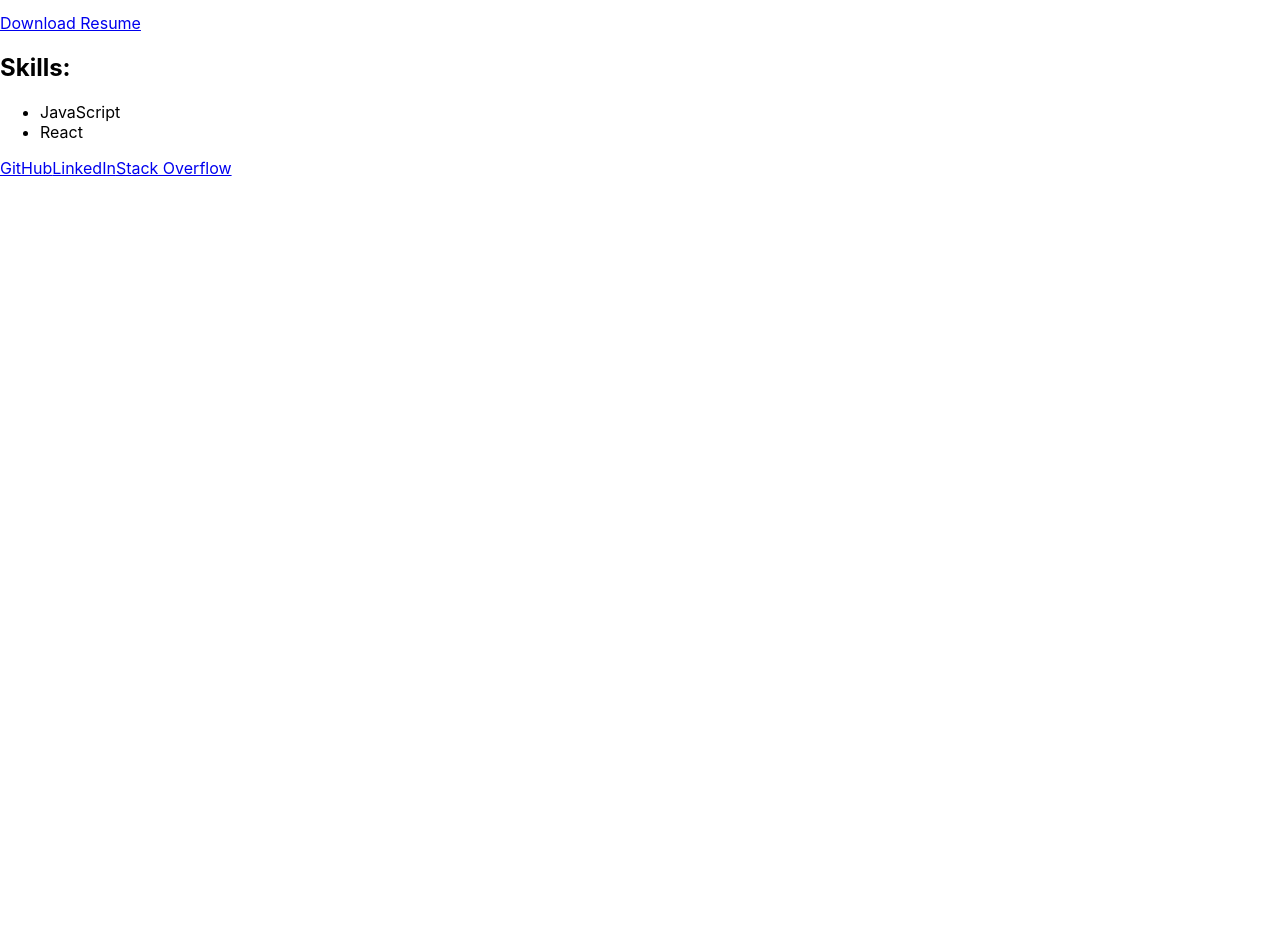
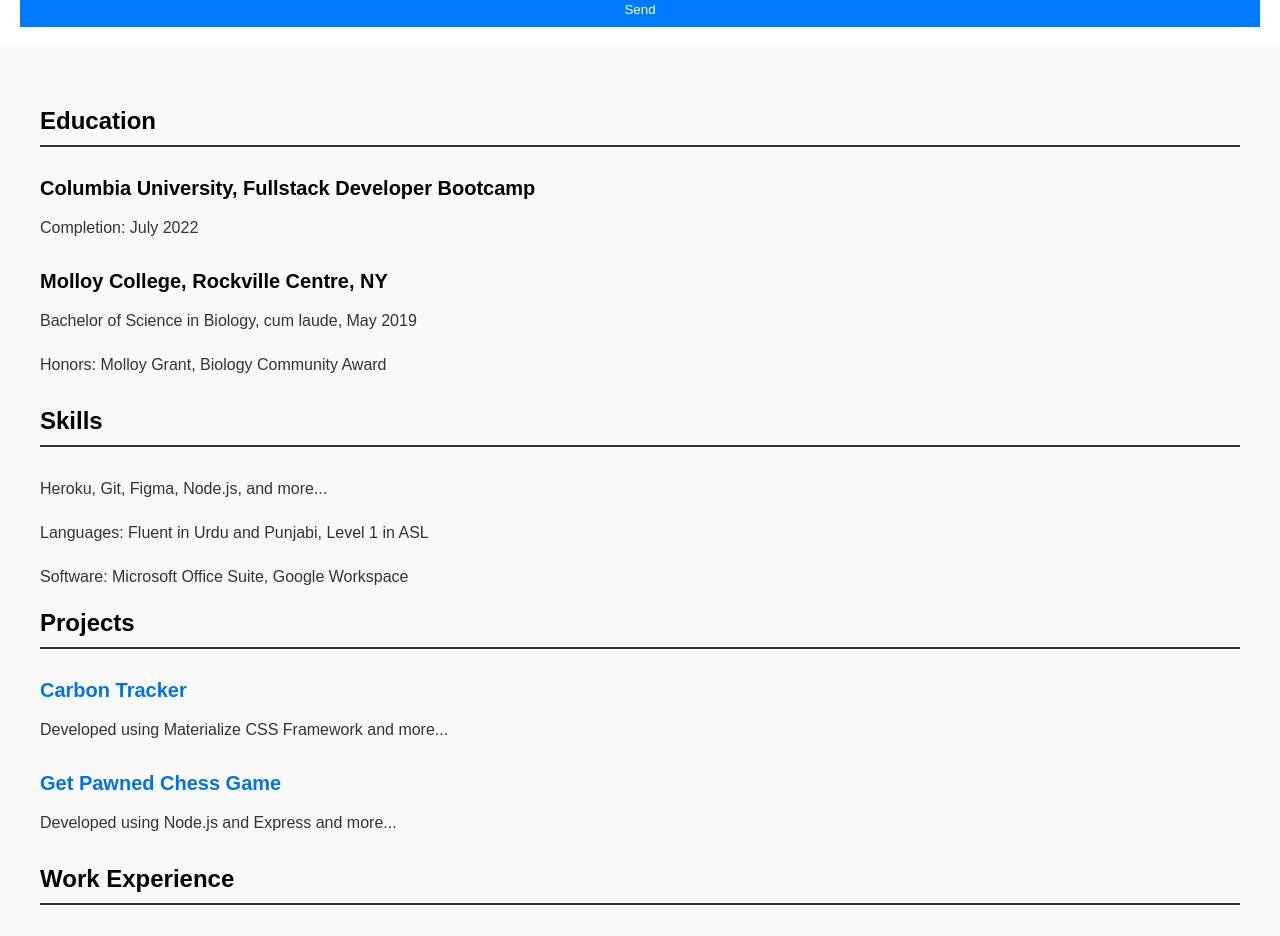
Before and after one commit to SDMNNY/saad-portfolio-2023, a React (Create React App) app: page / in a window 1280 px wide. Shown: the part 1000-1936 px from the top of the page. Before the commit the page ends 1178 px from the top, so only its background shows below. Built offline with nearby package versions, Linux system fonts and the light colour scheme.

Commit message:
added resume.js and resume.css

```diff
--- /dev/null
+++ b/src/components/Resume.css
@@ -0,0 +1,37 @@
+.resume-section {
+    font-family: 'Arial', sans-serif;
+    background-color: #f9f9f9;
+    padding: 40px;
+  }
+
+  h2 {
+    border-bottom: 2px solid #333;
+    padding-bottom: 10px;
+    margin-bottom: 30px;
+    font-size: 24px;
+  }
+
+  h3 {
+    font-size: 20px;
+    font-weight: 600;
+    margin-bottom: 10px;
+  }
+
+  a {
+    color: #0073e6;
+    text-decoration: none;
+  }
+
+  a:hover {
+    text-decoration: underline;
+  }
+
+  p {
+    font-size: 16px;
+    line-height: 1.5;
+    margin-bottom: 20px;
+  }
+
+  div {
+    margin-bottom: 30px;
+  }
--- a/src/components/Resume.js
+++ b/src/components/Resume.js
@@ -1,17 +1,50 @@
 import React from 'react';
+import './Resume.css';
 
 const Resume = () => {
-    return (
-        <section>
-            <a href="path/to/resume.pdf" download>Download Resume</a>
-            <h2>Skills:</h2>
-            <ul>
-                <li>JavaScript</li>
-                <li>React</li>
-                {/* // add more skills */}
-            </ul>
-        </section>
-    );
+  return (
+    <section className="resume-section">
+      <h2>Education</h2>
+      <div>
+        <h3>Columbia University, Fullstack Developer Bootcamp</h3>
+        <p>Completion: July 2022</p>
+      </div>
+      <div>
+        <h3>Molloy College, Rockville Centre, NY</h3>
+        <p>Bachelor of Science in Biology, cum laude, May 2019</p>
+        <p>Honors: Molloy Grant, Biology Community Award</p>
+      </div>
+
+      <h2>Skills</h2>
+      <p>Heroku, Git, Figma, Node.js, and more...</p>
+      <p>Languages: Fluent in Urdu and Punjabi, Level 1 in ASL</p>
+      <p>Software: Microsoft Office Suite, Google Workspace</p>
+
+      <h2>Projects</h2>
+      {/* You can map these from an array of project objects if you want */}
+      <div>
+        <h3><a href="https://github.com/Lunirs/impact-studios-carbon-tracker">Carbon Tracker</a></h3>
+        <p>Developed using Materialize CSS Framework and more...</p>
+      </div>
+      <div>
+        <h3><a href="https://github.com/SDMNNY/get-pawned-chess-game-">Get Pawned Chess Game</a></h3>
+        <p>Developed using Node.js and Express and more...</p>
+      </div>
+      {/* Add more projects */}
+
+      <h2>Work Experience</h2>
+      <div>
+        <h3>Case Investigator, New York State Contact Tracing Initiative</h3>
+        <p>January 2021 - March 2022</p>
+        <p>Public Health Training certification from John Hopkins and more...</p>
+      </div>
+      <div>
+        <h3>Medical Assistant, Complete Orthopedics, Queens, NY</h3>
+        <p>May 2019 – March 2020</p>
+        <p>Conducted patient intakes and more...</p>
+      </div>
+    </section>
+  );
 }
 
 export default Resume;
```
